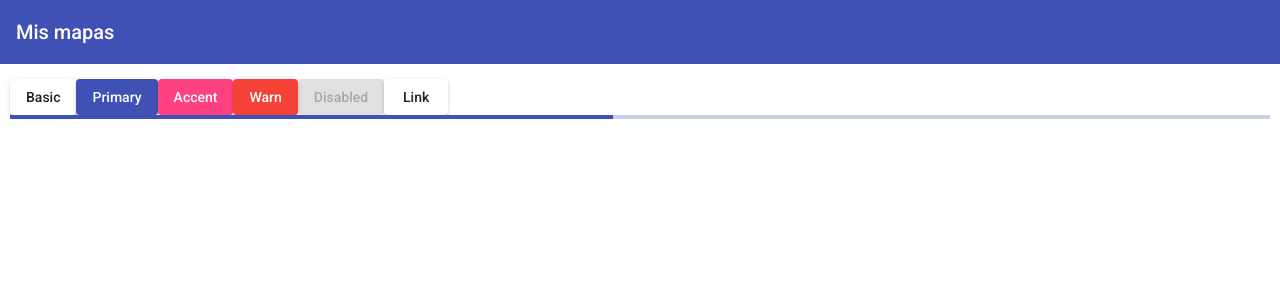
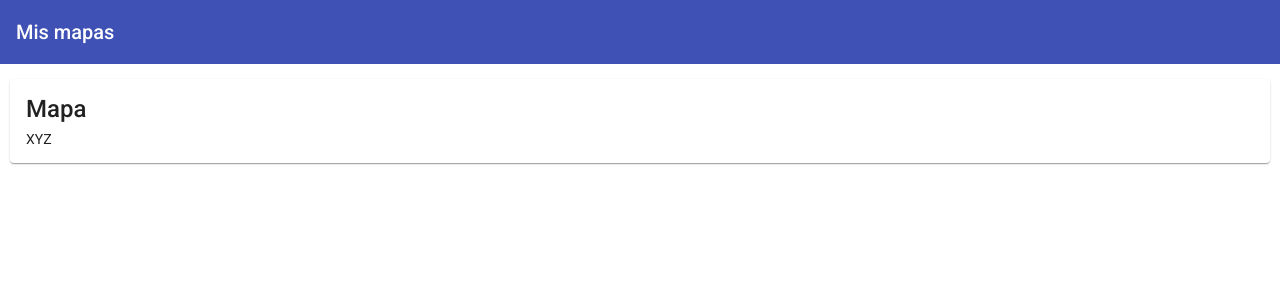
Before and after one commit to mabvmex/gmapsMaterial, an Angular app: page / in a window 1280 px wide. Shown: the top 300 px of the page. Built offline with nearby package versions, Linux system fonts and the light colour scheme.

Commit message:
componente y su diseño (card)

```diff
--- a/src/app/app.component.html
+++ b/src/app/app.component.html
@@ -4,13 +4,15 @@
 
 <div class="main-container" >
 
-  <button mat-raised-button>Basic</button>
+  <!-- <button mat-raised-button>Basic</button>
     <button mat-raised-button color="primary">Primary</button>
     <button mat-raised-button color="accent">Accent</button>
     <button mat-raised-button color="warn">Warn</button>
     <button mat-raised-button disabled>Disabled</button>
     <a mat-raised-button href="https://www.google.com/" target="_blank">Link</a>
 
-    <mat-progress-bar mode="query"></mat-progress-bar>
+    <mat-progress-bar mode="query"></mat-progress-bar> -->
+
+    <app-mapa></app-mapa>
 
 </div>
--- a/src/app/components/mapa/mapa.component.html
+++ b/src/app/components/mapa/mapa.component.html
@@ -1 +1,6 @@
-<p>mapa works!</p>
+<mat-card>
+    <mat-card-title> Mapa </mat-card-title>
+    <mat-card-content>
+        XYZ
+    </mat-card-content>
+</mat-card>
--- a/src/app/material.module.ts
+++ b/src/app/material.module.ts
@@ -5,7 +5,7 @@ import { CommonModule } from '@angular/common';
 import { MatToolbarModule } from '@angular/material/toolbar';
 import { MatButtonModule } from '@angular/material/button';
 import { MatProgressBarModule } from '@angular/material/progress-bar';
-
+import { MatCardModule } from '@angular/material/card';
 
 @NgModule({
   imports: [
@@ -13,11 +13,13 @@ import { MatProgressBarModule } from '@angular/material/progress-bar';
     MatToolbarModule,
     MatButtonModule,
     MatProgressBarModule,
+    MatCardModule,
   ],
   exports: [
     MatToolbarModule,
     MatButtonModule,
     MatProgressBarModule,
+    MatCardModule,
   ],
   declarations: [],
 
```
Also changed, not shown: 1 other file (tests, documents, lock files or other folders).
